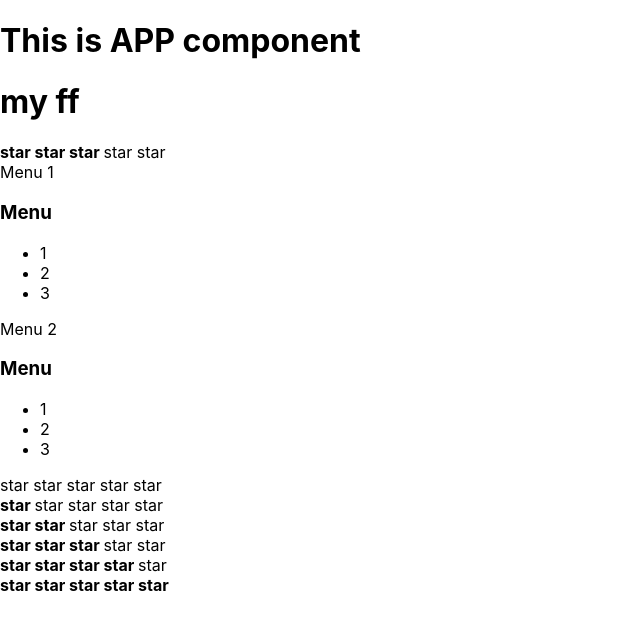
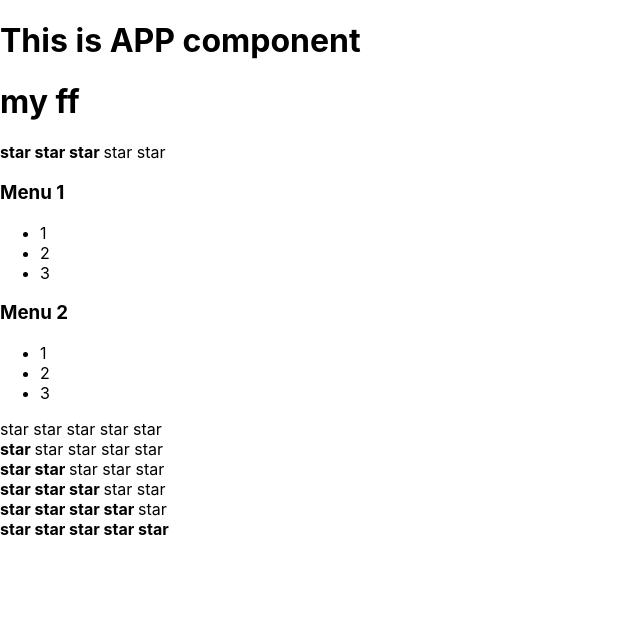
Before and after one commit to mayakovslky/kabzda-kak-podrobno-learning, a React (Create React App) app: page / in a window 1280 px wide. Shown: the top 630 px of the page, without its empty margins (0-640 px from the left). Built offline with nearby package versions, Linux system fonts and the light colour scheme.

Commit message:
03. again...

```diff
--- a/src/components/Accordion.tsx
+++ b/src/components/Accordion.tsx
@@ -20,8 +20,8 @@ type AccordionTitleType = {
 function AccordionTitle(props: AccordionTitleType) {
     return (
         <>
-            {props.title}
-            <h3>Menu</h3>
+
+            <h3>{props.title}</h3>
         </>
     )
 }
```
